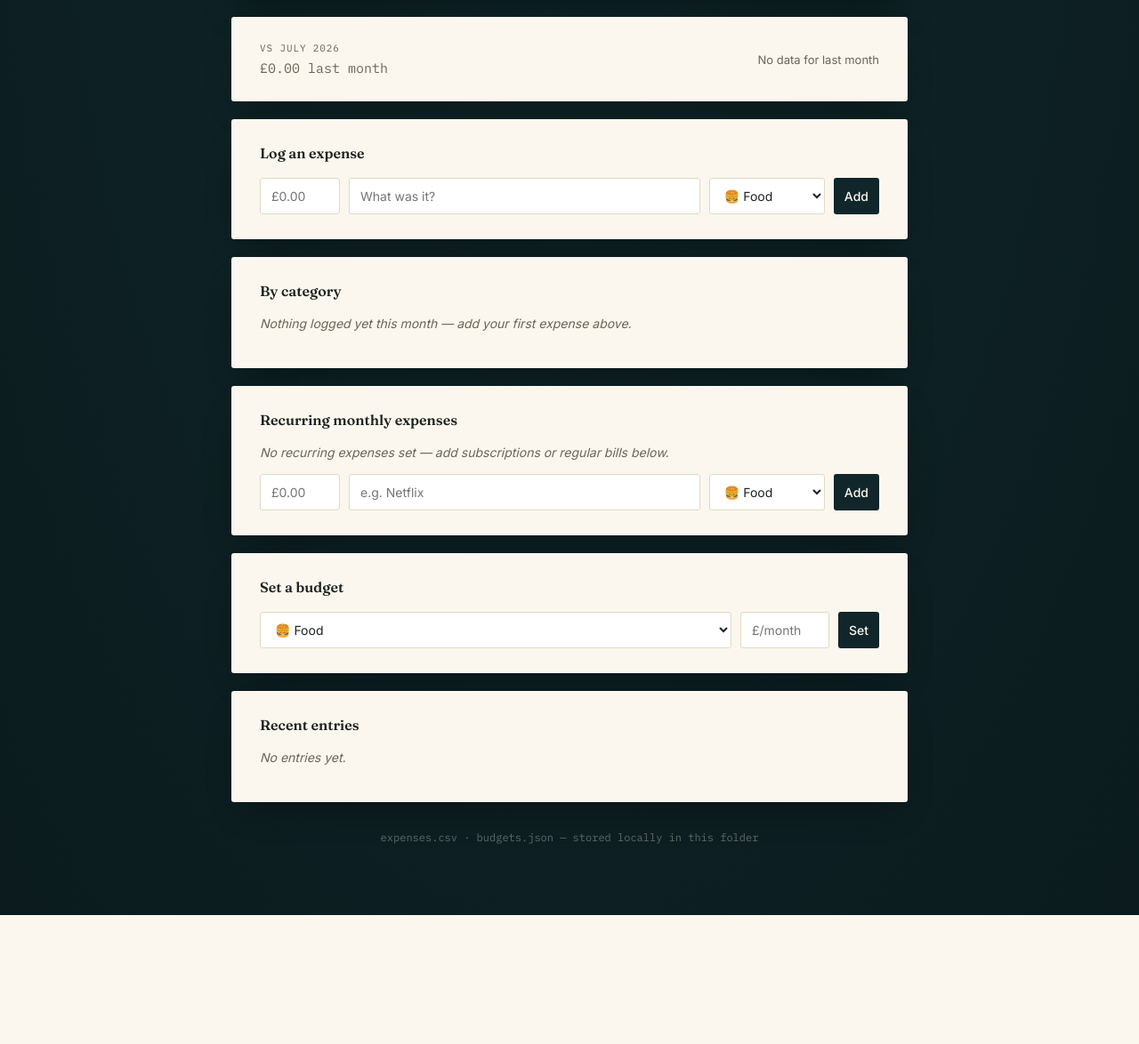
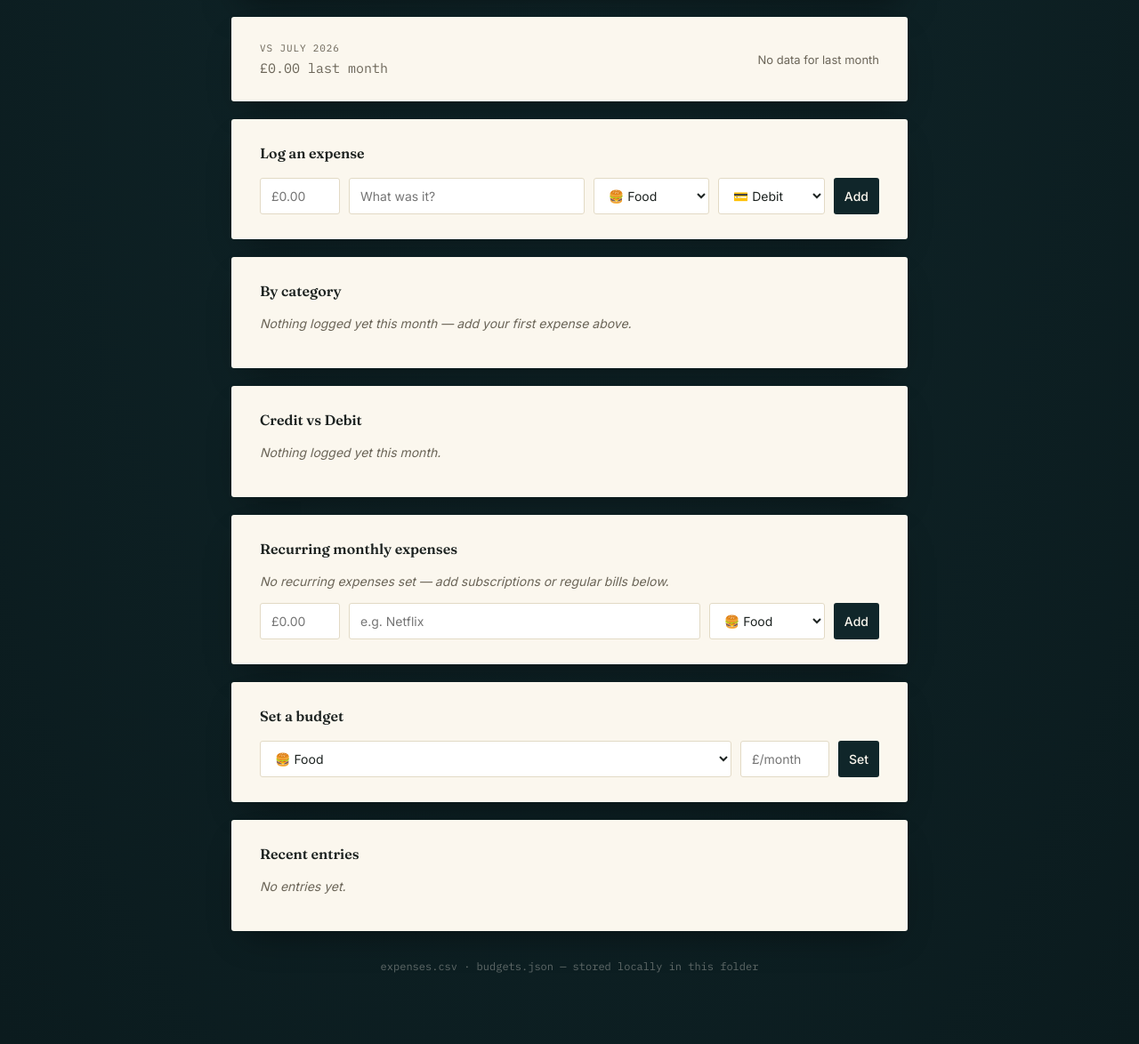
Before and after one commit to manoselvaks/expense-tracker, a Flask app: page / in a window 1280 px wide. Shown: the part 265-1439 px from the top of the page at 89% size. Before the commit the page ends 1294 px from the top, so only its background shows below. Run offline with Flask 3, Linux system fonts and the light colour scheme; the visitor is signed in with stand-in values (Sample User, id 1); data that the repository does not hold is empty; some libraries are stand-ins or nearby versions.

Commit message:
Add credit/debit payment method tracking

```diff
--- a/app.py
+++ b/app.py
@@ -150,6 +150,8 @@ def init_db():
             UPDATE expenses SET currency = users.currency
             FROM users WHERE users.id = expenses.user_id AND expenses.currency IS NULL
         """)
+    if not column_exists(cur, "expenses", "payment_method"):
+        cur.execute("ALTER TABLE expenses ADD COLUMN payment_method TEXT NOT NULL DEFAULT 'debit'")
 
     cur.execute("""
         CREATE TABLE IF NOT EXISTS budgets (
@@ -545,7 +547,7 @@ def read_expenses(uid):
     conn = get_connection()
     cur = conn.cursor(cursor_factory=psycopg2.extras.RealDictCursor)
     cur.execute("""
-        SELECT e.id, e.date, e.amount, e.category, e.note FROM expenses e
+        SELECT e.id, e.date, e.amount, e.category, e.note, e.payment_method FROM expenses e
         JOIN users u ON u.id = e.user_id
         WHERE e.user_id = %s AND e.currency = u.currency
         ORDER BY e.date DESC, e.id DESC
@@ -556,13 +558,13 @@ def read_expenses(uid):
     return rows
 
 
-def add_expense(uid, amount, note, category):
+def add_expense(uid, amount, note, category, payment_method="debit"):
     currency = get_user_currency(uid)
     conn = get_connection()
     cur = conn.cursor()
     cur.execute(
-        "INSERT INTO expenses (date, amount, category, note, user_id, currency) VALUES (%s, %s, %s, %s, %s, %s)",
-        (datetime.now().date(), round(float(amount), 2), category, note, uid, currency)
+        "INSERT INTO expenses (date, amount, category, note, user_id, currency, payment_method) VALUES (%s, %s, %s, %s, %s, %s, %s)",
+        (datetime.now().date(), round(float(amount), 2), category, note, uid, currency, payment_method)
     )
     conn.commit()
     cur.close()
@@ -572,19 +574,19 @@ def add_expense(uid, amount, note, category):
 def get_expense(uid, expense_id):
     conn = get_connection()
     cur = conn.cursor(cursor_factory=psycopg2.extras.RealDictCursor)
-    cur.execute("SELECT id, date, amount, category, note FROM expenses WHERE id = %s AND user_id = %s", (expense_id, uid))
+    cur.execute("SELECT id, date, amount, category, note, payment_method FROM expenses WHERE id = %s AND user_id = %s", (expense_id, uid))
     row = cur.fetchone()
     cur.close()
     conn.close()
     return row
 
 
-def update_expense(uid, expense_id, amount, note, category, date):
+def update_expense(uid, expense_id, amount, note, category, date, payment_method):
     conn = get_connection()
     cur = conn.cursor()
     cur.execute(
-        "UPDATE expenses SET amount = %s, note = %s, category = %s, date = %s WHERE id = %s AND user_id = %s",
-        (round(float(amount), 2), note, category, date, expense_id, uid)
+        "UPDATE expenses SET amount = %s, note = %s, category = %s, date = %s, payment_method = %s WHERE id = %s AND user_id = %s",
+        (round(float(amount), 2), note, category, date, payment_method, expense_id, uid)
     )
     conn.commit()
     cur.close()
@@ -738,6 +740,9 @@ def home():
 
     budgets = load_budgets(uid)
 
+    credit_total = sum(float(r["amount"]) for r in filtered if r["payment_method"] == "credit")
+    debit_total = sum(float(r["amount"]) for r in filtered if r["payment_method"] == "debit")
+
     category_data = []
     for category, total in sorted(totals_by_category.items(), key=lambda x: -x[1]):
         pct_of_spend = (total / total_all * 100) if total_all > 0 else 0
@@ -782,6 +787,8 @@ def home():
         currency_symbol=CURRENCIES.get(get_user_currency(uid), "£"),
         is_admin=(ADMIN_EMAIL and session.get("email") == ADMIN_EMAIL),
         all_budgets=[{"category": c, "amount": a} for c, a in budgets.items()],
+        credit_total=credit_total,
+        debit_total=debit_total,
     )
 
 
@@ -793,6 +800,7 @@ def add():
         amount=request.form["amount"],
         note=request.form["note"],
         category=request.form["category"],
+        payment_method=request.form.get("payment_method", "debit"),
     )
     return redirect(url_for("home"))
 
@@ -817,6 +825,7 @@ def update(expense_id):
         note=request.form["note"],
         category=request.form["category"],
         date=request.form["date"],
+        payment_method=request.form.get("payment_method", "debit"),
     )
     return redirect(url_for("home"))
 
--- a/templates/edit.html
+++ b/templates/edit.html
@@ -97,6 +97,12 @@
       <label>Note</label>
       <input type="text" name="note" value="{{ expense.note }}" required>
 
+      <label>Payment method</label>
+      <select name="payment_method" required>
+        <option value="debit" {% if expense.payment_method == 'debit' %}selected{% endif %}>💳 Debit Card</option>
+        <option value="credit" {% if expense.payment_method == 'credit' %}selected{% endif %}>💰 Credit Card</option>
+      </select>
+
       <div class="btn-row">
         <a href="/" class="btn-link btn-cancel">Cancel</a>
         <button type="submit" class="btn-save">Save changes</button>
--- a/templates/index.html
+++ b/templates/index.html
@@ -207,6 +207,15 @@
     gap: 10px;
   }
 
+  form.expense-form {
+    grid-template-columns: 90px 1fr 130px 120px auto;
+  }
+
+  @media (max-width: 640px) {
+    form.expense-form { grid-template-columns: 1fr 1fr; }
+    form.expense-form button { grid-column: span 2; }
+  }
+
   @media (max-width: 560px) {
     form.inline { grid-template-columns: 1fr 1fr; }
     form.inline button { grid-column: span 2; }
@@ -362,13 +371,17 @@
 
   <div class="card">
     <h2>Log an expense</h2>
-    <form class="inline" action="/add" method="POST">
+    <form class="inline expense-form" action="/add" method="POST">
       <input type="number" step="0.01" name="amount" placeholder="{{ currency_symbol }}0.00" required>
       <input type="text" name="note" placeholder="What was it?" required>
       <select name="category" required>
         {% for c in categories %}
         <option value="{{ c }}">{{ category_icons.get(c, '') }} {{ c|capitalize }}</option>
         {% endfor %}
+      </select>
+      <select name="payment_method" required>
+        <option value="debit">💳 Debit</option>
+        <option value="credit">💰 Credit</option>
       </select>
       <button type="submit">Add</button>
     </form>
@@ -399,6 +412,33 @@
       {% endfor %}
     {% else %}
       <p class="empty-note">Nothing logged yet this month — add your first expense above.</p>
+    {% endif %}
+  </div>
+
+  <div class="card">
+    <h2>Credit vs Debit</h2>
+    {% set card_total = credit_total + debit_total %}
+    {% if card_total > 0 %}
+      <div class="cat-row">
+        <div class="cat-row-top">
+          <span class="cat-name">💰 Credit Card</span>
+          <span class="cat-amount">{{ currency_symbol }}{{ "%.2f"|format(credit_total) }}</span>
+        </div>
+        <div class="bar-track">
+          <div class="bar-fill" style="width: {{ (credit_total / card_total * 100) if card_total > 0 else 0 }}%; background: var(--brick);"></div>
+        </div>
+      </div>
+      <div class="cat-row">
+        <div class="cat-row-top">
+          <span class="cat-name">💳 Debit Card</span>
+          <span class="cat-amount">{{ currency_symbol }}{{ "%.2f"|format(debit_total) }}</span>
+        </div>
+        <div class="bar-track">
+          <div class="bar-fill" style="width: {{ (debit_total / card_total * 100) if card_total > 0 else 0 }}%; background: var(--forest);"></div>
+        </div>
+      </div>
+    {% else %}
+      <p class="empty-note">Nothing logged yet this month.</p>
     {% endif %}
   </div>
 
@@ -468,12 +508,13 @@
     <h2>Recent entries</h2>
     {% if recent %}
     <table>
-      <tr><th>Date</th><th>Category</th><th>Note</th><th style="text-align:right">Amount</th><th></th></tr>
+      <tr><th>Date</th><th>Category</th><th>Note</th><th></th><th style="text-align:right">Amount</th><th></th></tr>
       {% for r in recent %}
       <tr>
         <td>{{ r.date }}</td>
         <td class="cat">{{ category_icons.get(r.category, '') }} {{ r.category }}</td>
         <td>{{ r.note }}</td>
+        <td style="text-align:center; font-size:13px;" title="{{ 'Credit Card' if r.payment_method == 'credit' else 'Debit Card' }}">{{ '💰' if r.payment_method == 'credit' else '💳' }}</td>
         <td class="amount">{{ currency_symbol }}{{ "%.2f"|format(r.amount|float) }}</td>
         <td style="text-align:right; white-space:nowrap;">
           <a href="/edit/{{ r.id }}" style="color:var(--text-mute); text-decoration:none; font-size:13px; padding:2px 6px;">✎</a>
```
